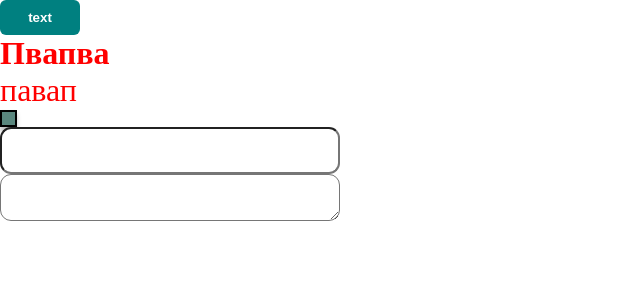
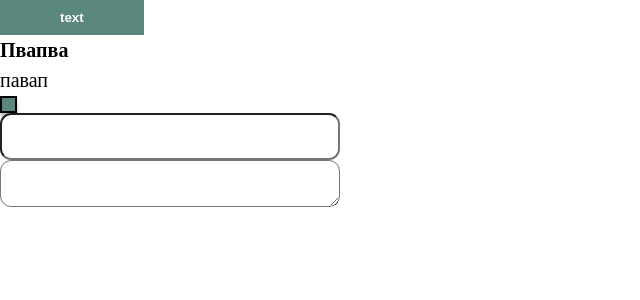
Before and after one commit to etherealelement/todo-app, a React (Create React App) app: page / in a window 1280 px wide. Shown: the top 300 px of the page, without its empty margins (0-640 px from the left). Built offline with nearby package versions, Linux system fonts and the light colour scheme; the HTML template or start-up script is replaced by a standard one.

Commit message:
styled all ui components

```diff
--- a/src/App.tsx
+++ b/src/App.tsx
@@ -21,5 +21,5 @@ function App() {
 export default App;
 
 
-// Сделать компоненты:  поле ввода текста (textarea), контекст, хукформ,
+// Сделать компоненты: контекст, хукформ,
 // Застилизовать все компоненты
--- a/src/components/ui/button/button.module.css
+++ b/src/components/ui/button/button.module.css
@@ -1,6 +1,5 @@
 .button {
-  padding: 10px;
-  border-radius: 6px;
+  padding: 10px 60px;
   display: flex;
   align-items: center;
   justify-content: center;
@@ -15,15 +14,15 @@
 
 
 .primary {
-  background-color: teal;
+  background: rgba(85, 132, 122, 0.97);
   color: white;
 
 }
 
 .outlined {
-  border: 1px solid teal;
+  background: rgba(85, 132, 122, 0.97);
   color: black;
 }
 
 
-.icon {}
+/* .icon {} */
--- a/src/components/ui/title/title.module.css
+++ b/src/components/ui/title/title.module.css
@@ -1,7 +1,9 @@
 .title {
-  color: red;
+  font-weight: 500;
+  font-size: 20px;
+  line-height: 30px;
+  color: black;
 }
-
 
 .bold {
   font-weight: 700;
```
